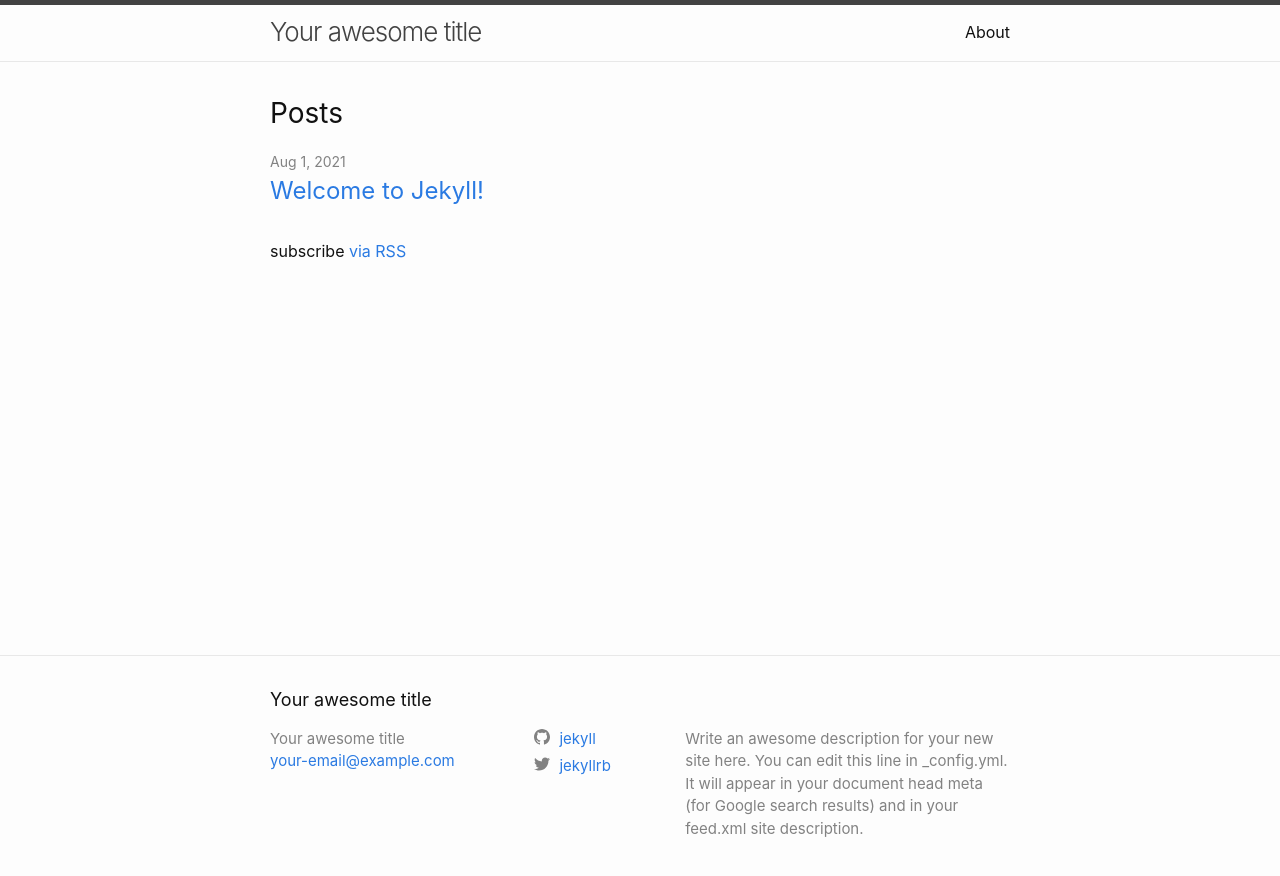
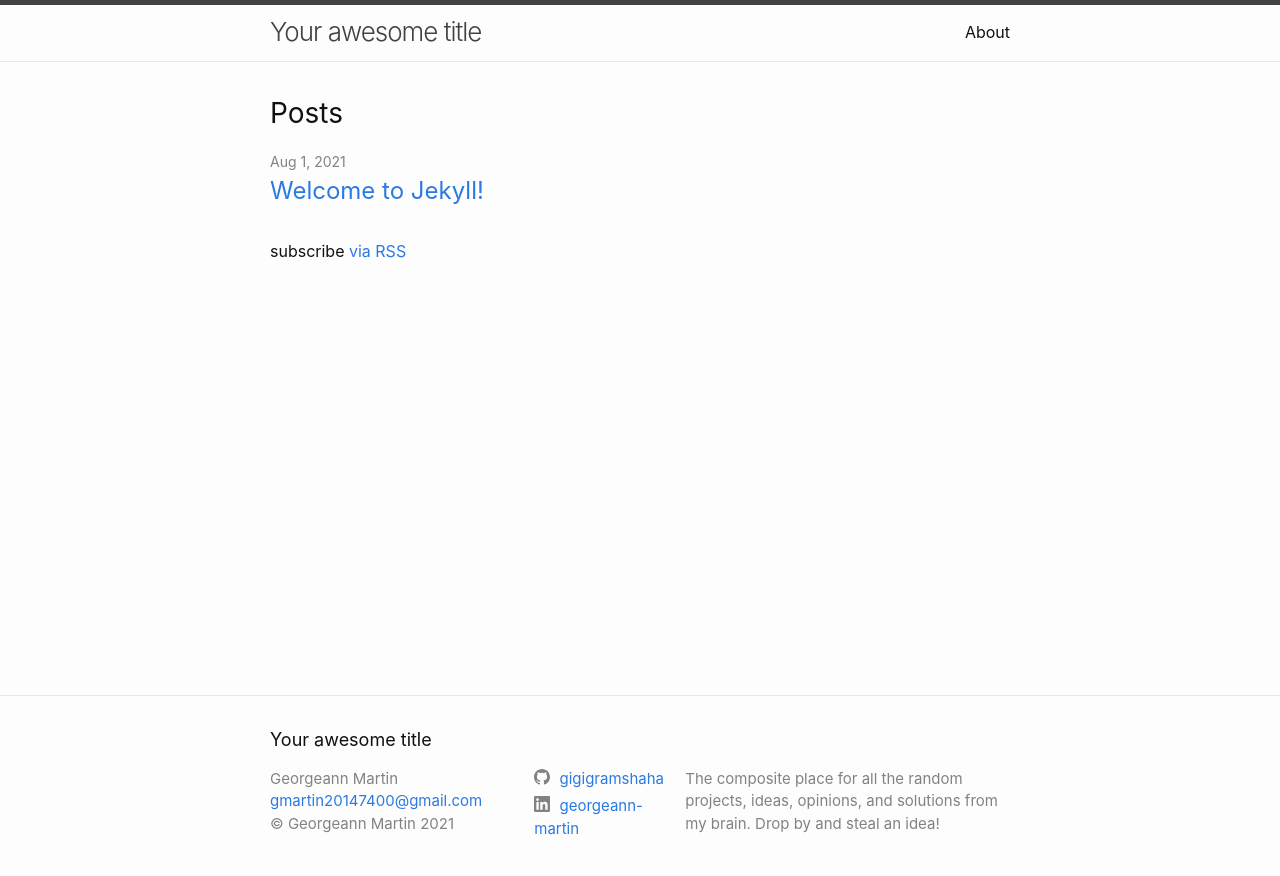
Before and after one commit to gigigramshaha/gigigramshaha.github.io, a Jekyll site: the page built from index.markdown, in a window 1280 px wide. Shown: the top 876 px of the page. Built offline with Jekyll 4.4.1, drawn with Linux system fonts in a browser that asks for light colours.

Commit message:
Added description, linkedin, github, email, and name

```diff
--- a/_config.yml
+++ b/_config.yml
@@ -19,18 +19,28 @@
 # in the templates via {{ site.myvariable }}.
 
 title: Your awesome title
-email: your-email@example.com
+email: gmartin20147400@gmail.com
 description: >- # this means to ignore newlines until "baseurl:"
-  Write an awesome description for your new site here. You can edit this
-  line in _config.yml. It will appear in your document head meta (for
-  Google search results) and in your feed.xml site description.
+  The composite place for all the random projects, ideas, opinions, and solutions from my brain. Drop by
+  and steal an idea!
 baseurl: "" # the subpath of your site, e.g. /blog
 url: "http://georgeannmartin.com" # the base hostname & protocol for your site, e.g. http://example.com
-twitter_username: jekyllrb
-github_username:  jekyll
+# twitter_username: jekyllrb
+github_username:  gigigramshaha
+linkedin_username: georgeann-martin
+
+# -- Fields minima uses but are not defaulted with the jekyll new command. --
+
+# Author is the default for posts, the ATom feed, and is used in the footer.
+author: Georgeann Martin
+
+# Copyright in footer. A copyright symbol and year will be added automatically
+copyright: "Georgeann Martin"
+
+# -- End of fields minima uses but are not defaulted with the jekyll new command --
 
 # Build settings
-theme: minima
+# theme: minima
 plugins:
   - jekyll-feed
 
--- a/_includes/footer.html
+++ b/_includes/footer.html
@@ -18,6 +18,9 @@
             {%- if site.email -%}
             <li><a class="u-email" href="mailto:{{ site.email }}">{{ site.email }}</a></li>
             {%- endif -%}
+            {%- if site.copyright -%}
+              <li>&copy; {{ site.copyright }} {{ 'now' | date: "%Y" }}</li>
+            {%- endif -%}
         </ul>
       </div>
 
```
